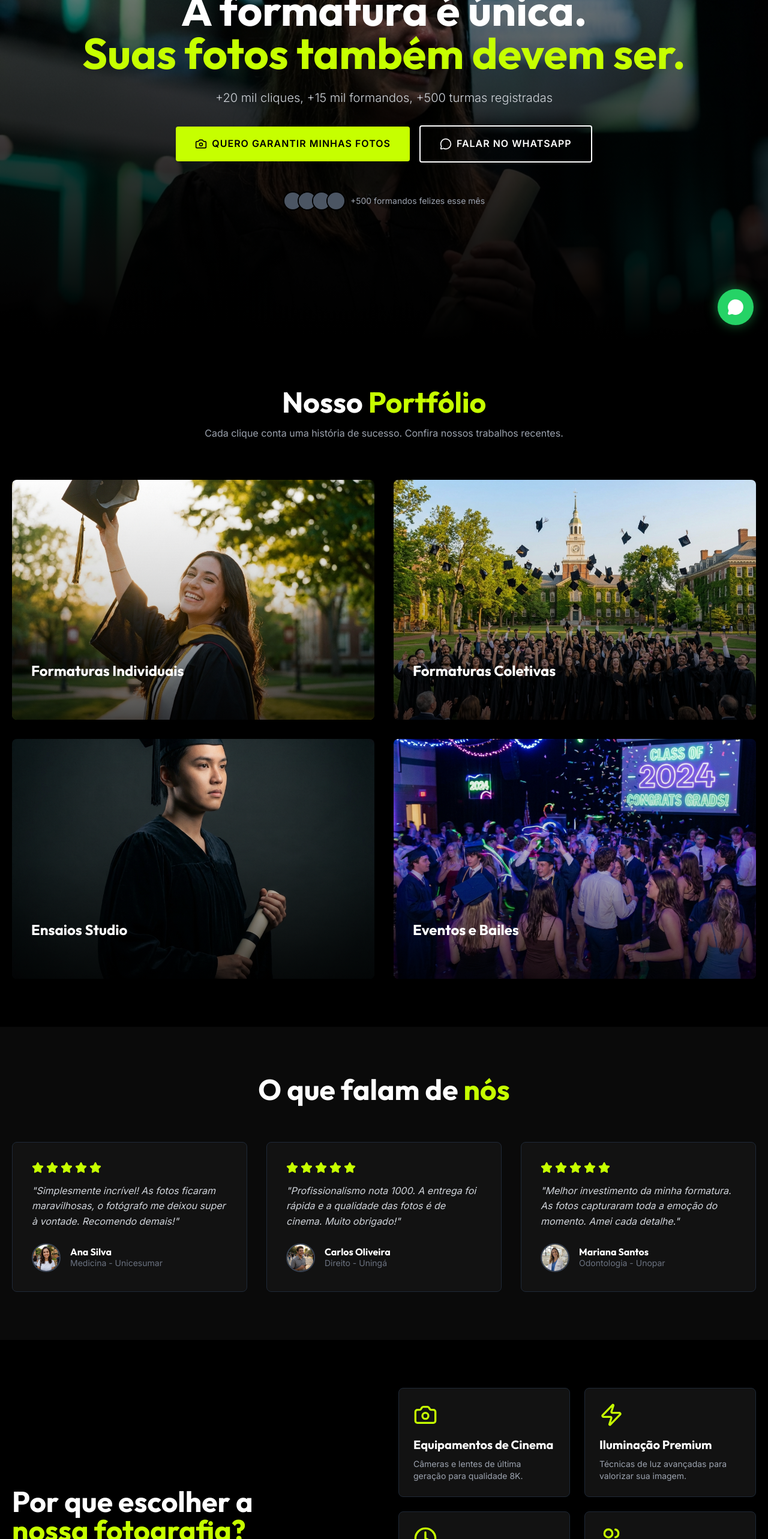
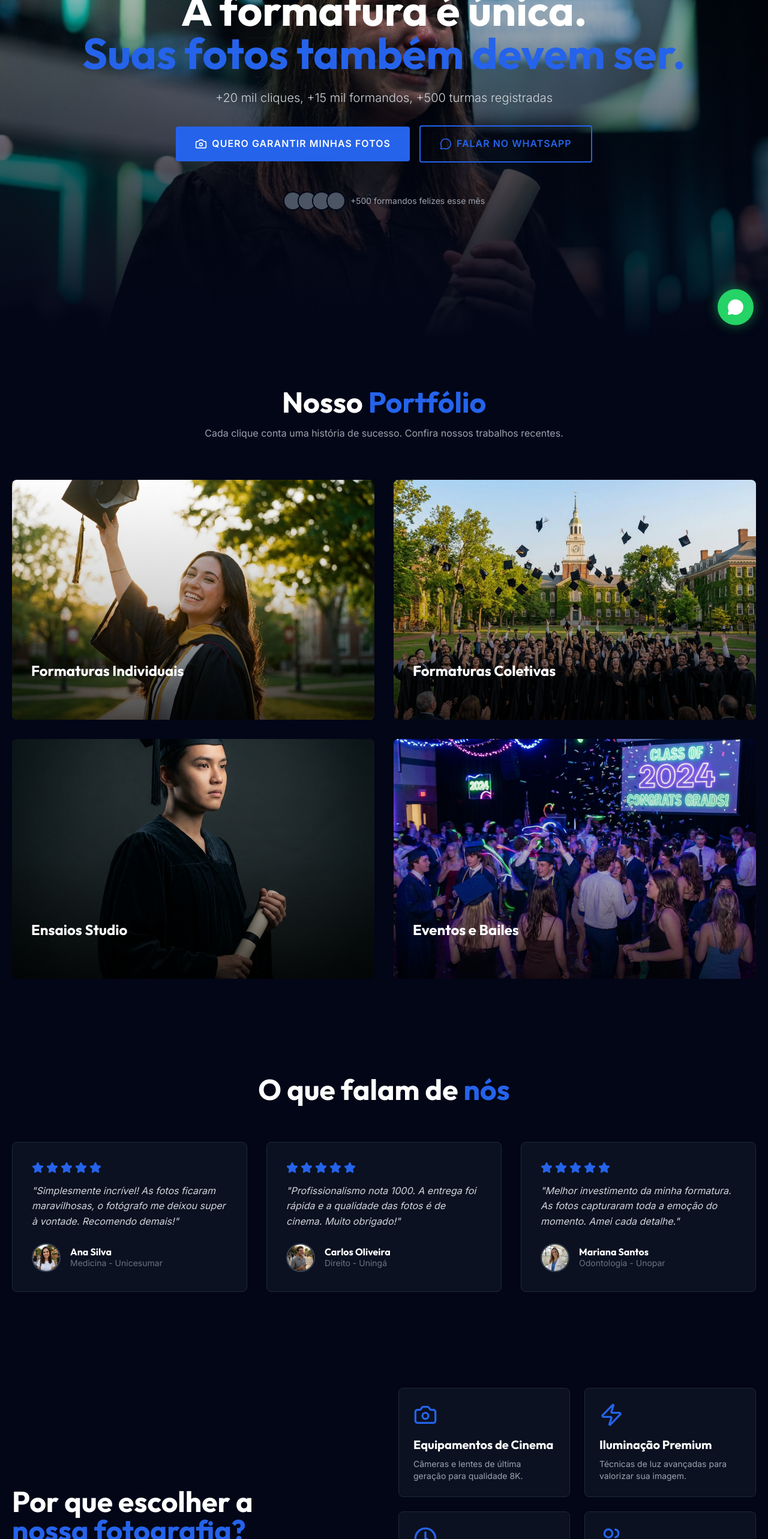
Before and after one commit to andrebilert/landing-page-manoel, a React (Vite) app: page / in a window 1280 px wide. Shown: the part 234-2800 px from the top of the page at 60% size. Built offline with nearby package versions, Linux system fonts and the light colour scheme.

Commit message:
Troca da paleta de cores

```diff
--- a/index.html
+++ b/index.html
@@ -3,7 +3,7 @@
 
 <head>
   <meta charset="UTF-8" />
-  <link rel="icon" type="image/svg+xml" href="/vite.svg" />
+  <link rel="icon" type="image/png" href="favicon.png" />
   <meta name="viewport" content="width=device-width, initial-scale=1.0" />
   <link rel="preconnect" href="https://fonts.googleapis.com">
   <link rel="preconnect" href="https://fonts.gstatic.com" crossorigin>
--- a/src/components/ContactForm.jsx
+++ b/src/components/ContactForm.jsx
@@ -26,14 +26,14 @@ const ContactForm = () => {
     };
 
     return (
-        <section className="section bg-[#050505]" id="contact">
+        <section className="section bg-[var(--color-bg)]" id="contact">
             <div className="container max-w-4xl">
                 <motion.div
                     initial={{ opacity: 0, scale: 0.95 }}
                     whileInView={{ opacity: 1, scale: 1 }}
                     transition={{ duration: 0.6 }}
                     viewport={{ once: true }}
-                    className="bg-[#121212] p-8 md:p-12 rounded-2xl border border-gray-800 shadow-2xl hover:shadow-[0_0_30px_rgba(198,255,0,0.05)] transition-shadow"
+                    className="bg-[var(--color-surface)] p-8 md:p-12 rounded-2xl border border-gray-800 shadow-2xl hover:shadow-[0_0_30px_rgba(37,99,235,0.1)] transition-shadow"
                 >
                     <div className="text-center mb-10">
                         <h2 className="text-3xl md:text-4xl mb-4">
@@ -51,7 +51,7 @@ const ContactForm = () => {
                                 type="text"
                                 name="name"
                                 required
-                                className="w-full bg-[#0a0a0a] border border-gray-700 rounded p-3 text-white focus:border-[var(--color-primary)] focus:outline-none transition-colors"
+                                className="w-full bg-[var(--color-surface)] border border-gray-700 rounded p-3 text-white focus:border-[var(--color-primary)] focus:outline-none transition-colors"
                                 placeholder="Seu nome"
                                 onChange={handleChange}
                             />
--- a/src/components/FAQ.jsx
+++ b/src/components/FAQ.jsx
@@ -15,15 +15,15 @@ const FAQ = () => {
     const [openIndex, setOpenIndex] = useState(null);
 
     return (
-        <section id="faq" className="section bg-black">
+        <section id="faq" className="section bg-[var(--color-bg)]">
             <div className="container max-w-3xl">
                 <h2 className="text-3xl md:text-5xl text-center mb-12">Perguntas <span className="neon-text">Frequentes</span></h2>
 
                 <div className="space-y-4">
                     {faqs.map((item, index) => (
-                        <div key={index} className="border border-gray-800 rounded-lg overflow-hidden bg-[#121212]">
+                        <div key={index} className="border border-gray-800 rounded-lg overflow-hidden bg-[var(--color-surface)]">
                             <button
-                                className="w-full flex justify-between items-center p-6 text-left hover:bg-[#1a1a1a] transition-colors"
+                                className="w-full flex justify-between items-center p-6 text-left hover:bg-[var(--color-border)] transition-colors"
                                 onClick={() => setOpenIndex(openIndex === index ? null : index)}
                             >
                                 <span className="font-bold text-lg">{item.q}</span>
--- a/src/components/Footer.jsx
+++ b/src/components/Footer.jsx
@@ -3,7 +3,7 @@ import { Instagram, Facebook, Mail, Phone } from 'lucide-react';
 
 const Footer = () => {
     return (
-        <footer className="bg-[#050505] border-t border-gray-900 pt-16 pb-8">
+        <footer className="bg-[var(--color-bg)] border-t border-gray-900 pt-16 pb-8">
             <div className="container">
                 <div className="grid grid-cols-1 md:grid-cols-4 gap-12 mb-12">
                     <div className="md:col-span-2">
@@ -25,7 +25,7 @@ const Footer = () => {
                     <div>
                         <h4 className="font-bold mb-4 text-white">Redes Sociais</h4>
                         <div className="flex gap-4">
-                            <a href="https://www.instagram.com/hmarcianofoto/" target="_blank" className="w-10 h-10 rounded-full bg-[#121212] flex items-center justify-center hover:bg-[var(--color-primary)] hover:text-black transition-colors">
+                            <a href="https://www.instagram.com/hmarcianofoto/" target="_blank" className="w-10 h-10 rounded-full bg-[var(--color-surface)] flex items-center justify-center hover:bg-[var(--color-primary)] hover:text-white transition-colors">
                                 <Instagram size={20} />
                             </a>
                         </div>
--- a/src/components/GalleryCarousel.jsx
+++ b/src/components/GalleryCarousel.jsx
@@ -22,7 +22,7 @@ const GalleryCarousel = () => {
     };
 
     return (
-        <section className="py-20 bg-black overflow-hidden relative">
+        <section className="py-20 bg-[var(--color-bg)] overflow-hidden relative">
             <div className="container text-center" style={{ marginBottom: '30px' }}>
                 <h2 className="text-3xl font-bold">Mais <span className="neon-text">Fotos</span></h2>
             </div>
@@ -44,7 +44,7 @@ const GalleryCarousel = () => {
                 {/* Left Button */}
                 <button
                     onClick={(e) => { e.stopPropagation(); prevSlide(); }}
-                    className="absolute left-4 md:left-10 z-30 p-3 rounded-full bg-[var(--color-primary)] text-black hover:scale-110 transition-transform shadow-[0_0_20px_rgba(198,255,0,0.5)]"
+                    className="absolute left-4 md:left-10 z-30 p-3 rounded-full bg-[var(--color-primary)] text-white hover:scale-110 transition-transform shadow-[0_0_20px_rgba(37,99,235,0.5)]"
                 >
                     <ChevronLeft size={24} />
                 </button>
@@ -123,7 +123,7 @@ const GalleryCarousel = () => {
                 {/* Right Button */}
                 <button
                     onClick={(e) => { e.stopPropagation(); nextSlide(); }}
-                    className="absolute right-4 md:right-10 z-30 p-3 rounded-full bg-[var(--color-primary)] text-black hover:scale-110 transition-transform shadow-[0_0_20px_rgba(198,255,0,0.5)]"
+                    className="absolute right-4 md:right-10 z-30 p-3 rounded-full bg-[var(--color-primary)] text-white hover:scale-110 transition-transform shadow-[0_0_20px_rgba(37,99,235,0.5)]"
                 >
                     <ChevronRight size={24} />
                 </button>
--- a/src/components/Hero.jsx
+++ b/src/components/Hero.jsx
@@ -12,7 +12,7 @@ const Hero = () => {
           alt="Formatura"
           className="w-full h-full object-cover"
         />
-        <div className="absolute inset-0 bg-gradient-to-t from-black via-black/70 to-black/30"></div>
+        <div className="absolute inset-0 bg-gradient-to-t from-[var(--color-bg)] via-[var(--color-bg)]/70 to-[var(--color-bg)]/30"></div>
       </div>
 
       <div className="container relative z-10 text-center px-4 pt-48 md:pt-0 pb-12 md:pb-0">
@@ -45,7 +45,7 @@ const Hero = () => {
           <div className="flex items-center justify-center gap-2 text-sm text-gray-400">
             <div className="flex -space-x-2">
               {[1, 2, 3, 4].map((i) => (
-                <div key={i} className="w-8 h-8 rounded-full bg-gray-700 border-2 border-black overflow-hidden">
+                <div key={i} className="w-8 h-8 rounded-full bg-[var(--color-surface)] border-2 border-[var(--color-bg)] overflow-hidden">
                   {/* Placeholder avatars */}
                   <div className="w-full h-full bg-gray-600"></div>
                 </div>
--- a/src/components/Portfolio.jsx
+++ b/src/components/Portfolio.jsx
@@ -26,7 +26,7 @@ const categories = [
 
 const Portfolio = () => {
     return (
-        <section className="section bg-black" id="portfolio">
+        <section className="section bg-[var(--color-bg)]" id="portfolio">
             <div className="container">
                 <div className="text-center mb-16">
                     <h2 className="text-3xl md:text-5xl mb-4">Nosso <span className="neon-text">Portfólio</span></h2>
--- a/src/components/Testimonials.jsx
+++ b/src/components/Testimonials.jsx
@@ -28,7 +28,7 @@ const testimonials = [
 
 const Testimonials = () => {
     return (
-        <section className="section bg-[#0a0a0a]" id="testimonials">
+        <section className="section bg-[var(--color-bg)]" id="testimonials">
             <div className="container">
                 <motion.h2
                     initial={{ opacity: 0, y: 20 }}
@@ -47,7 +47,7 @@ const Testimonials = () => {
                             whileInView={{ opacity: 1, y: 0 }}
                             transition={{ duration: 0.5, delay: index * 0.2 }}
                             viewport={{ once: true }}
-                            className="bg-[#121212] p-8 rounded-lg border border-gray-800 hover:border-[var(--color-primary)] transition-colors hover:-translate-y-2 duration-300"
+                            className="bg-[var(--color-surface)] p-8 rounded-lg border border-gray-800 hover:border-[var(--color-primary)] transition-colors hover:-translate-y-2 duration-300"
                         >
                             <div className="flex gap-1 mb-4 text-[var(--color-primary)]">
                                 {[...Array(item.stars)].map((_, i) => (
--- a/src/components/TrustedBy.jsx
+++ b/src/components/TrustedBy.jsx
@@ -5,7 +5,7 @@ const TrustedBy = () => {
     const universities = ["UNIVEL", "UNINGÁ", "UNICESUMAR", "UNIOPAR"];
 
     return (
-        <section className="py-12 border-y border-gray-900 bg-[#0a0a0a]">
+        <section className="py-12 border-y border-gray-900 bg-[var(--color-bg)]">
             <div className="container">
                 <p className="text-center text-gray-500 text-sm uppercase tracking-widest mb-8">Faculdades que confiam em nós</p>
                 <div className="flex flex-wrap justify-center gap-12 md:gap-24 opacity-50 grayscale hover:grayscale-0 transition-all duration-500">
--- a/src/components/WhyChooseUs.jsx
+++ b/src/components/WhyChooseUs.jsx
@@ -13,7 +13,7 @@ const benefits = [
 
 const WhyChooseUs = () => {
     return (
-        <section className="section bg-black">
+        <section className="section bg-[var(--color-bg)]">
             <div className="container">
                 <div className="flex flex-col md:flex-row gap-12 items-center">
                     <div className="md:w-1/2">
@@ -44,7 +44,7 @@ const WhyChooseUs = () => {
                                 whileInView={{ opacity: 1, scale: 1 }}
                                 transition={{ duration: 0.3, delay: index * 0.1 }}
                                 viewport={{ once: true }}
-                                className="p-6 bg-[#121212] rounded-lg border border-gray-800 hover:border-[var(--color-primary)] transition-all group hover:shadow-[0_0_20px_rgba(198,255,0,0.1)]"
+                                className="p-6 bg-[var(--color-surface)] rounded-lg border border-gray-800 hover:border-[var(--color-primary)] transition-all group hover:shadow-[0_0_20px_rgba(37,99,235,0.1)]"
                             >
                                 <item.icon className="w-10 h-10 text-[var(--color-primary)] mb-4 group-hover:scale-110 transition-transform" />
                                 <h3 className="text-xl font-bold mb-2">{item.title}</h3>
--- a/src/index.css
+++ b/src/index.css
@@ -3,11 +3,20 @@
 @tailwind utilities;
 
 :root {
-  --color-primary: #C6FF00;
-  --color-bg: #050505;
-  --color-surface: #121212;
-  --color-text: #FFFFFF;
-  --color-text-muted: #A1A1AA;
+  --color-primary: #2563EB;
+  /* azul royal */
+  --color-primary-soft: #3B82F6;
+  /* hover */
+  --color-bg: #020617;
+  /* fundo escuro elegante */
+  --color-surface: #0B1120;
+  /* seções / containers */
+  --color-text: #F9FAFB;
+  /* texto principal */
+  --color-text-muted: #94A3B8;
+  /* subtítulos */
+  --color-border: #1E293B;
+  /* bordas suaves */
 
   --font-heading: 'Outfit', sans-serif;
   --font-body: 'Inter', sans-serif;
@@ -83,24 +92,24 @@ img {
 
 .btn-primary {
   background-color: var(--color-primary);
-  color: #000;
+  color: #F9FAFB;
 }
 
 .btn-primary:hover {
-  background-color: #b3e600;
+  background-color: var(--color-primary-soft);
   transform: translateY(-2px);
-  box-shadow: 0 4px 20px rgba(198, 255, 0, 0.3);
+  box-shadow: 0 4px 20px rgba(37, 99, 235, 0.3);
 }
 
 .btn-outline {
-  border: 2px solid var(--color-text);
-  color: var(--color-text);
+  border: 2px solid var(--color-primary);
+  color: var(--color-primary);
   background: transparent;
 }
 
 .btn-outline:hover {
-  background-color: var(--color-text);
-  color: #000;
+  background-color: var(--color-primary);
+  color: #F9FAFB;
   transform: translateY(-2px);
 }
 
```
Also changed, not shown: src/components/Navbar.jsx (+4 -4 lines), public/favicon.png (added), 5 other files (tests, documents, lock files or other folders).
